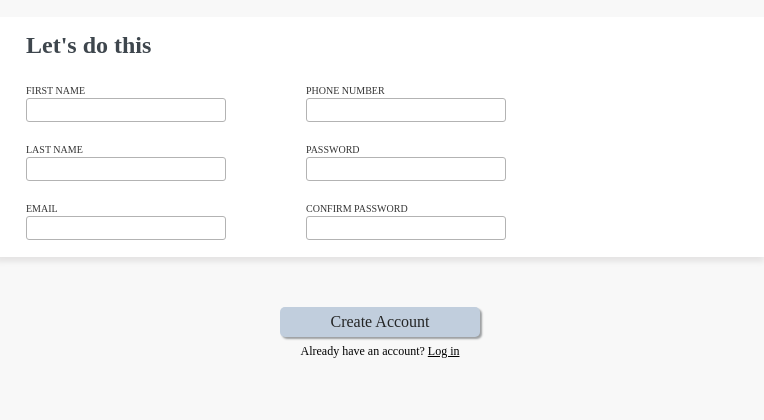
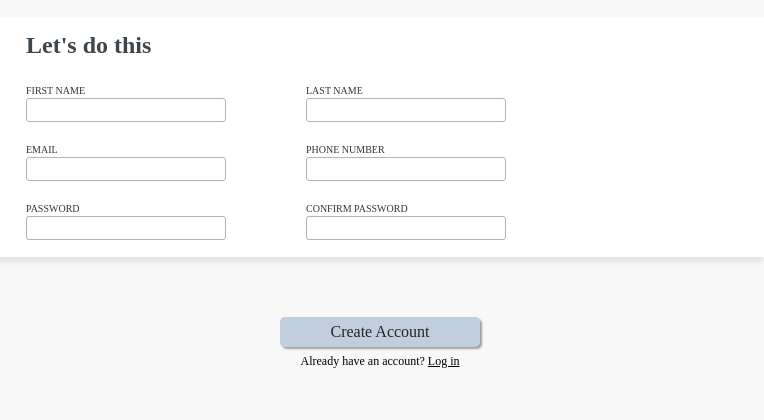
Before and after one commit to Yeryalex/The-Odin-Project, a plain HTML site: page full-stack-js/form-control/index.html in a window 1280 px wide. Shown: the part 183-603 px from the top of the page, 516-1280 px from the left. Drawn offline with Linux system fonts and the light colour scheme.

Commit message:
Add input validations to email and passwords

```diff
--- a/full-stack-js/form-control/index.html
+++ b/full-stack-js/form-control/index.html
@@ -23,7 +23,6 @@
 
         </div>
 
-
         <form action="#">
             <div class="p-messages">
                 <p>Whether you want to witness the rings of Saturn up close or feel zero gravity on the Martian frontier, your journey begins right here. Space is limited.</p>
@@ -40,30 +39,32 @@
                         </p>
 
                         <p>
-                        <label for="last-name">LAST NAME</label>
-                        <input type="text" name="lastName" id="last-name">
+                        <label for="email">EMAIL</label>
+                        <input type="email" name="email" id="email" required>
                         </p>
 
                         <p>
-                        <label for="email">EMAIL</label>
-                        <input type="email" name="email" id="email">
+                            <label for="password">PASSWORD</label>
+                            <input type="password" name="password" id="password" required>
                         </p>
+
                         </div>
 
                         <div class="second-column">
+
+                        <p>
+                            <label for="last-name">LAST NAME</label>
+                            <input type="text" name="lastName" id="last-name">
+                        </p>
+
                         <p>
                         <label for="phone">PHONE NUMBER</label>
                         <input type="tel" name="phone" id="phone">
                         </p>
 
                         <p>
-                        <label for="password">PASSWORD</label>
-                        <input type="password" name="password" id="password">
-                        </p>
-
-                        <p>
                         <label for="confirm">CONFIRM PASSWORD</label>
-                        <input type="password" name="confirm" id="confirm">
+                        <input type="password" name="confirm" id="confirm" required>
                         </p>
                     </div>
                 </div>
--- a/full-stack-js/form-control/style.css
+++ b/full-stack-js/form-control/style.css
@@ -170,7 +170,6 @@ input {
   height: 24px;
   border: 1px solid rgb(179, 179, 179);
   border-radius: 3px;
-
 }
 
 .second-column p {
@@ -178,7 +177,7 @@ input {
 }
 
 .button-section {
-  padding-top: 50px;
+  padding-top: 60px;
   display: flex;
   flex-direction: column;
   align-items: center;
@@ -199,3 +198,18 @@ input {
   padding-top: 5px;
   font-size: 12px;
 }
+
+input[id="email"]:user-invalid {
+  border: 1px solid rgb(191, 66, 66);
+ }
+
+ input[id="email"]:user-valid {
+  border: 1px solid rgb(100, 207, 96);
+ }
+
+ input:focus {
+
+  outline: none;
+  border: 1px  solid rgb(88, 159, 218);
+  box-shadow: 2px 2px 1px rgb(211, 209, 209);
+ }
```
